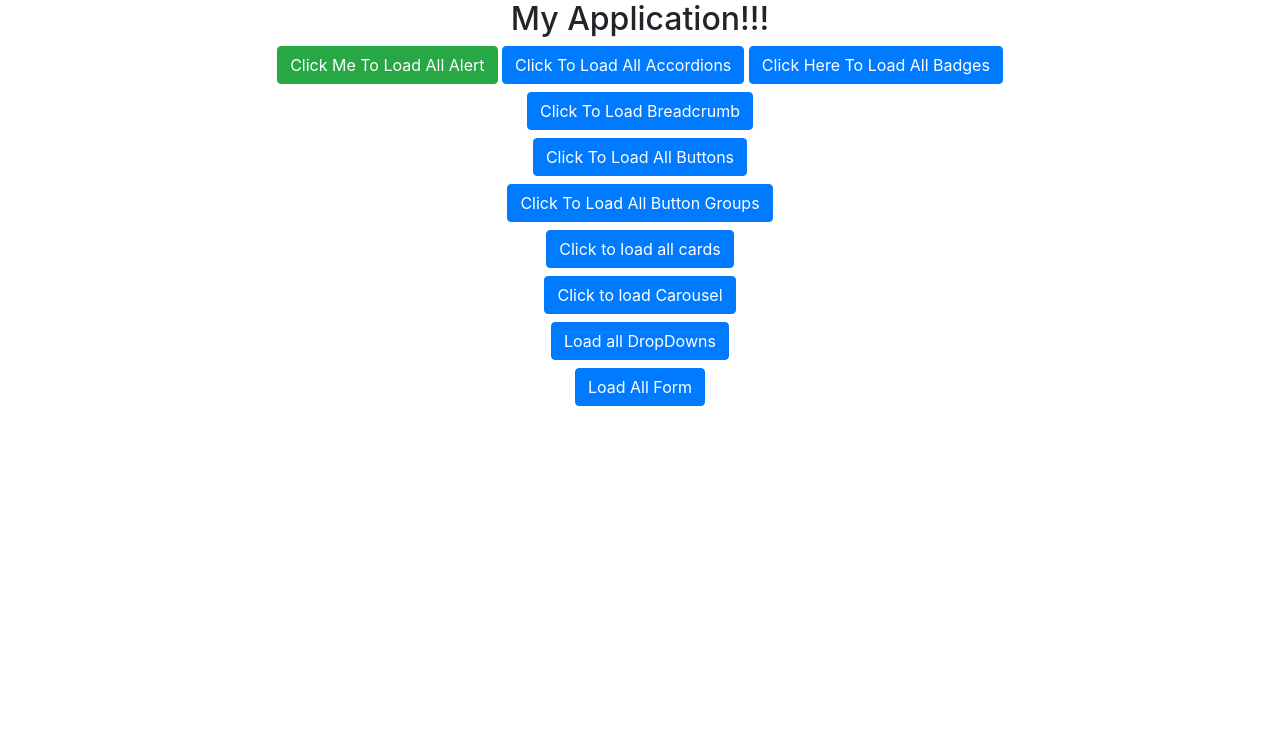
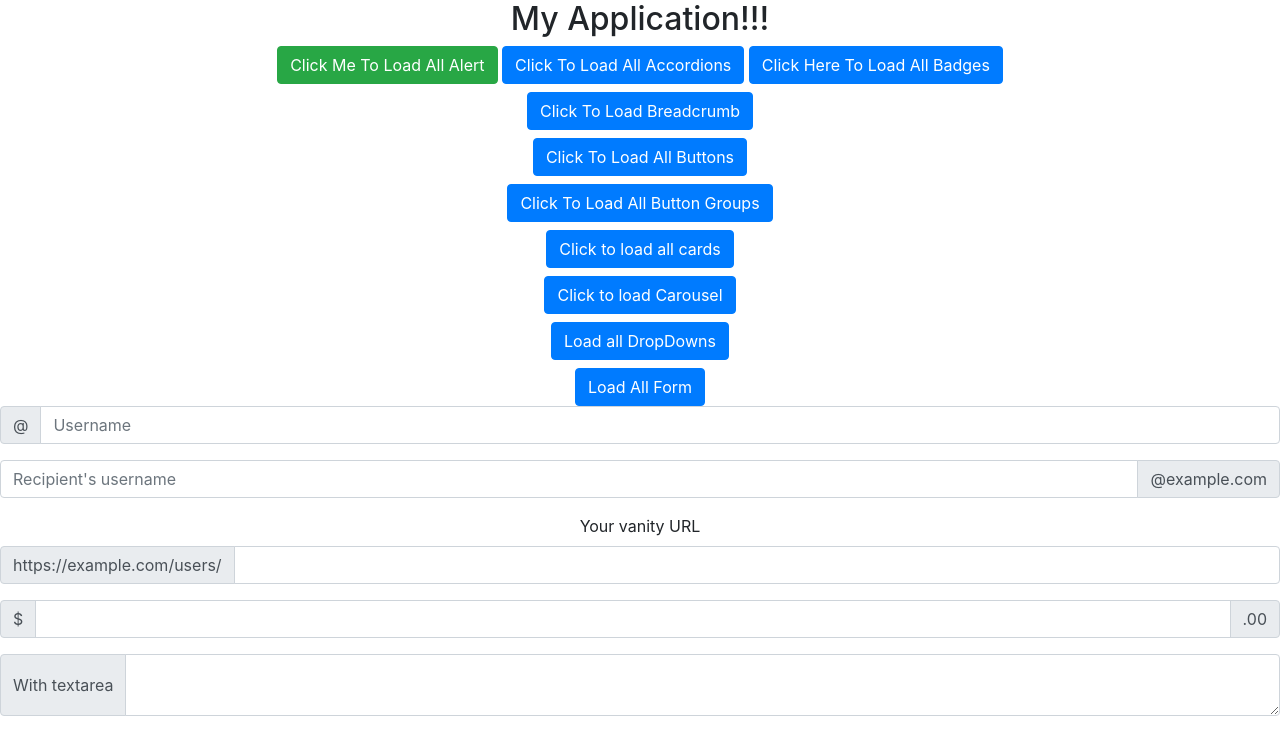
Before and after one commit to Khwajapasha/Boosrtrap-Practice, a React (Create React App) app: page / in a window 1280 px wide. Shown: the top 754 px of the page. Built offline with nearby package versions, Linux system fonts and the light colour scheme.

Commit message:
Basics of input group (Add on or prepend implemented)

```diff
--- a/src/Component/MainBodySection/InputGroupComponent/AllInputGroups.jsx
+++ b/src/Component/MainBodySection/InputGroupComponent/AllInputGroups.jsx
@@ -1,5 +1,9 @@
 import React from "react";
-
+import { InputGroupBasicExample } from "./InputGroupBasicExample";
 export const AllInputGroups = () => {
-  return <div></div>;
+  return (
+    <div>
+      <InputGroupBasicExample />
+    </div>
+  );
 };
--- /dev/null
+++ b/src/Component/MainBodySection/InputGroupComponent/InputGroupBasicExample.jsx
@@ -0,0 +1,56 @@
+import React from "react";
+import { InputGroup, FormControl } from "react-bootstrap";
+export const InputGroupBasicExample = () => {
+  return (
+    <div>
+      <InputGroup className="mb-3">
+        <InputGroup.Prepend>
+          <InputGroup.Text id="basic-addon1">@</InputGroup.Text>
+        </InputGroup.Prepend>
+        <FormControl
+          placeholder="Username"
+          aria-label="Username"
+          aria-describedby="basic-addon1"
+        />
+      </InputGroup>
+
+      <InputGroup className="mb-3">
+        <FormControl
+          placeholder="Recipient's username"
+          aria-label="Recipient's username"
+          aria-describedby="basic-addon2"
+        />
+        <InputGroup.Append>
+          <InputGroup.Text id="basic-addon2">@example.com</InputGroup.Text>
+        </InputGroup.Append>
+      </InputGroup>
+
+      <label htmlFor="basic-url">Your vanity URL</label>
+      <InputGroup className="mb-3">
+        <InputGroup.Prepend>
+          <InputGroup.Text id="basic-addon3">
+            https://example.com/users/
+          </InputGroup.Text>
+        </InputGroup.Prepend>
+        <FormControl id="basic-url" aria-describedby="basic-addon3" />
+      </InputGroup>
+
+      <InputGroup className="mb-3">
+        <InputGroup.Prepend>
+          <InputGroup.Text>$</InputGroup.Text>
+        </InputGroup.Prepend>
+        <FormControl aria-label="Amount (to the nearest dollar)" />
+        <InputGroup.Append>
+          <InputGroup.Text>.00</InputGroup.Text>
+        </InputGroup.Append>
+      </InputGroup>
+
+      <InputGroup>
+        <InputGroup.Prepend>
+          <InputGroup.Text>With textarea</InputGroup.Text>
+        </InputGroup.Prepend>
+        <FormControl as="textarea" aria-label="With textarea" />
+      </InputGroup>
+    </div>
+  );
+};
```
